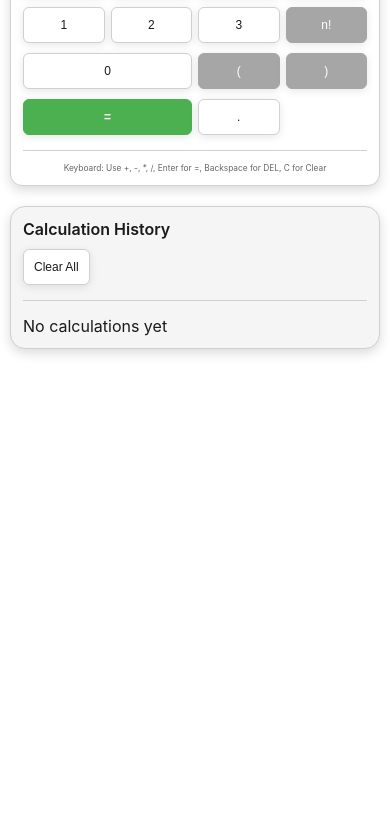
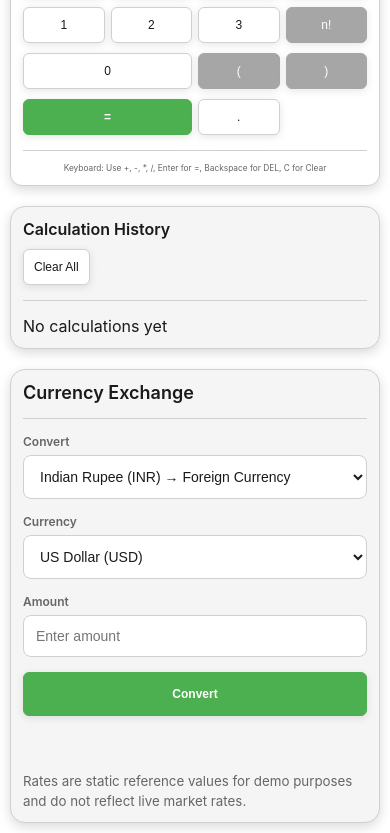
Before and after one commit to ronaksharma-simform/Typescript_Calculator_Assessment, a website: page index.html in a window 390 px wide. Shown: the part 472-1305 px from the top of the page. Before the commit the page ends 844 px from the top, so only its background shows below. Drawn offline with Linux system fonts and the light colour scheme.

Commit message:
feat(currency): add INR currency exchange for 5 countries
Add a new Currency Exchange panel that converts Indian Rupees (INR)
to 5 foreign currencies (USD, EUR, GBP, JPY, AUD) and vice versa.

- src/utils/currencyExchange.ts: CurrencyConverter class with a static
  reference exchange-rate table, INR->foreign and foreign->INR
  conversion, and validation (negative/non-finite amounts, unsupported
  currency codes).
- src/types/ICurrencyExchange.type.ts: TCurrencyCode, TConversionDirection,
  TCurrencyRates, ICurrencyConverter contract; re-exported from
  src/types/index.ts.
- test/currencyExchange.test.ts: unit tests covering both conversion
  directions, rate lookup, validation errors, and rounding (TDD
  red-green cycle, 12 new tests, 84/84 total passing).
- index.html / css/style.css: new Currency Exchange panel UI (direction
  select, currency select, amount input, convert button, result/error
  display), styled to match the existing light/dark theme.
- src/index.ts: wires up the panel and, since the global keydown
  listener previously captured every keystroke on <body>, adds a guard
  so typing into the new amount/select fields no longer leaks into the
  calculator display.
- readme.md: documents the feature, supported currencies, and manual
  QA steps.

This project is a static client-side app with no backend/API, so
exchange rates are a fixed reference table rather than live market
data (documented in code and README).

```diff
--- a/css/style.css
+++ b/css/style.css
@@ -27,6 +27,7 @@
 	--scientific-bg: #6c757d;
 	--scientific-text: #ffffff;
 	--scientific-hover: #5a6268;
+	--error-color: #d32f2f;
 	--shadow: 0 2px 8px rgba(0, 0, 0, 0.1);
 	--shadow-lg: 0 4px 12px rgba(0, 0, 0, 0.15);
 }
@@ -54,6 +55,7 @@ body.dark-mode {
 	--scientific-bg: #505050;
 	--scientific-text: #ffffff;
 	--scientific-hover: #5a5a5a;
+	--error-color: #ef5350;
 	--shadow: 0 2px 8px rgba(0, 0, 0, 0.3);
 	--shadow-lg: 0 4px 12px rgba(0, 0, 0, 0.4);
 }
@@ -378,6 +380,87 @@ body {
 	font-size: 14px;
 }
 
+/* ==================== Currency Exchange Panel ==================== */
+.currency-panel {
+	background-color: var(--bg-secondary);
+	border: 1px solid var(--border-color);
+	border-radius: 15px;
+	padding: 20px;
+	box-shadow: var(--shadow-lg);
+	grid-column: 1 / -1;
+}
+
+.currency-header {
+	margin-bottom: 15px;
+	padding-bottom: 15px;
+	border-bottom: 1px solid var(--border-color);
+}
+
+.currency-header h2 {
+	font-size: 18px;
+	font-weight: 600;
+	color: var(--text-primary);
+}
+
+.currency-body {
+	display: grid;
+	grid-template-columns: repeat(4, 1fr);
+	gap: 15px;
+	align-items: end;
+}
+
+.currency-field {
+	display: flex;
+	flex-direction: column;
+	gap: 6px;
+}
+
+.currency-field label {
+	font-size: 12px;
+	font-weight: 600;
+	color: var(--text-secondary);
+}
+
+.currency-field input,
+.currency-field select {
+	padding: 12px;
+	font-size: 14px;
+	border: 1px solid var(--button-border);
+	border-radius: 8px;
+	background-color: var(--button-bg);
+	color: var(--text-primary);
+}
+
+.currency-field input:focus,
+.currency-field select:focus {
+	outline: 2px solid var(--operator-bg);
+	outline-offset: -1px;
+}
+
+.currency-convert-btn {
+	height: 44px;
+	align-self: end;
+}
+
+.currency-result {
+	grid-column: 1 / -1;
+	font-size: 18px;
+	font-weight: 600;
+	color: var(--text-primary);
+	min-height: 24px;
+}
+
+.currency-result.currency-error {
+	color: var(--error-color);
+	font-size: 14px;
+	font-weight: 500;
+}
+
+.currency-note {
+	grid-column: 1 / -1;
+	color: var(--text-secondary);
+}
+
 /* ==================== Responsive Design ==================== */
 @media (max-width: 768px) {
 	.container {
@@ -415,6 +498,19 @@ body {
 		flex-direction: column;
 		align-items: flex-start;
 		gap: 10px;
+	}
+
+	.currency-panel {
+		grid-column: 1 / -1;
+		padding: 15px;
+	}
+
+	.currency-body {
+		grid-template-columns: 1fr 1fr;
+	}
+
+	.currency-convert-btn {
+		grid-column: 1 / -1;
 	}
 }
 
@@ -478,6 +574,18 @@ body {
 	.parentheses-info {
 		font-size: 10px;
 	}
+
+	.currency-panel {
+		padding: 12px;
+	}
+
+	.currency-body {
+		grid-template-columns: 1fr;
+	}
+
+	.currency-convert-btn {
+		grid-column: 1;
+	}
 }
 
 /* ==================== Accessibility ==================== */
--- a/index.html
+++ b/index.html
@@ -174,6 +174,56 @@
 					<p class="empty">No calculations yet</p>
 				</div>
 			</div>
+
+			<!-- Currency Exchange Panel -->
+			<div class="currency-panel">
+				<div class="currency-header">
+					<h2>Currency Exchange</h2>
+				</div>
+				<div class="currency-body">
+					<div class="currency-field">
+						<label for="currencyDirection">Convert</label>
+						<select id="currencyDirection">
+							<option value="INR_TO_FOREIGN">
+								Indian Rupee (INR) → Foreign Currency
+							</option>
+							<option value="FOREIGN_TO_INR">
+								Foreign Currency → Indian Rupee (INR)
+							</option>
+						</select>
+					</div>
+					<div class="currency-field">
+						<label for="currencyCode">Currency</label>
+						<select id="currencyCode">
+							<option value="USD">US Dollar (USD)</option>
+							<option value="EUR">Euro (EUR)</option>
+							<option value="GBP">British Pound (GBP)</option>
+							<option value="JPY">Japanese Yen (JPY)</option>
+							<option value="AUD">Australian Dollar (AUD)</option>
+						</select>
+					</div>
+					<div class="currency-field">
+						<label for="currencyAmount">Amount</label>
+						<input
+							type="number"
+							id="currencyAmount"
+							min="0"
+							step="any"
+							placeholder="Enter amount"
+						/>
+					</div>
+					<button class="btn btn-equals currency-convert-btn" id="currencyConvertBtn">
+						Convert
+					</button>
+					<div class="currency-result" id="currencyResult"></div>
+					<div class="currency-note">
+						<small
+							>Rates are static reference values for demo purposes and do not
+							reflect live market rates.</small
+						>
+					</div>
+				</div>
+			</div>
 		</div>
 
 		<script type="module" src="./dist/index.js"></script>
--- a/src/types/index.ts
+++ b/src/types/index.ts
@@ -3,3 +3,4 @@ export * from "./IStack.type";
 export * from "./ITokenizer.type";
 export * from "./IPostfixConversion.type"
 export * from "./IPostfixEvaluation.type"
+export * from "./ICurrencyExchange.type"
```
Also changed, not shown: src/index.ts (+76 -0 lines), src/types/ICurrencyExchange.type.ts (added, +20 -0 lines), src/utils/currencyExchange.ts (added, +58 -0 lines), test/currencyExchange.test.ts (added, +109 -0 lines), readme.md.
